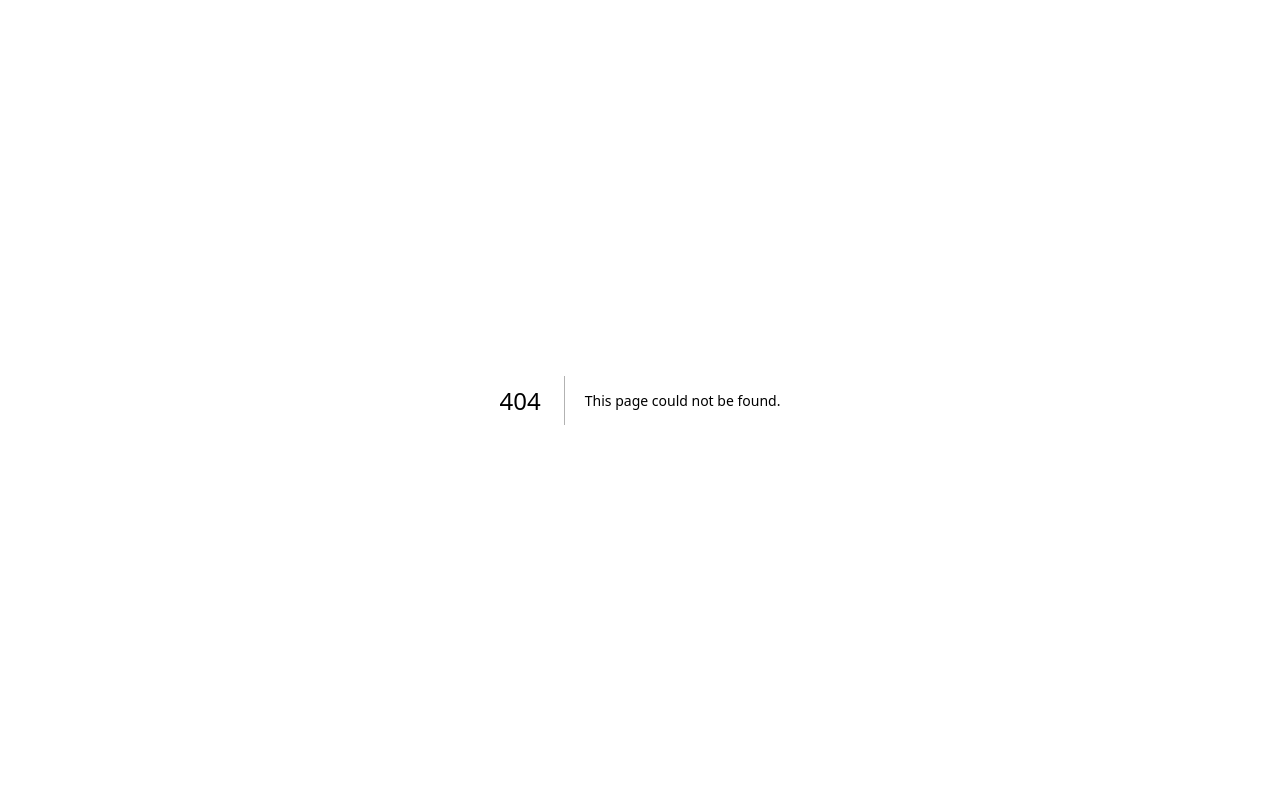
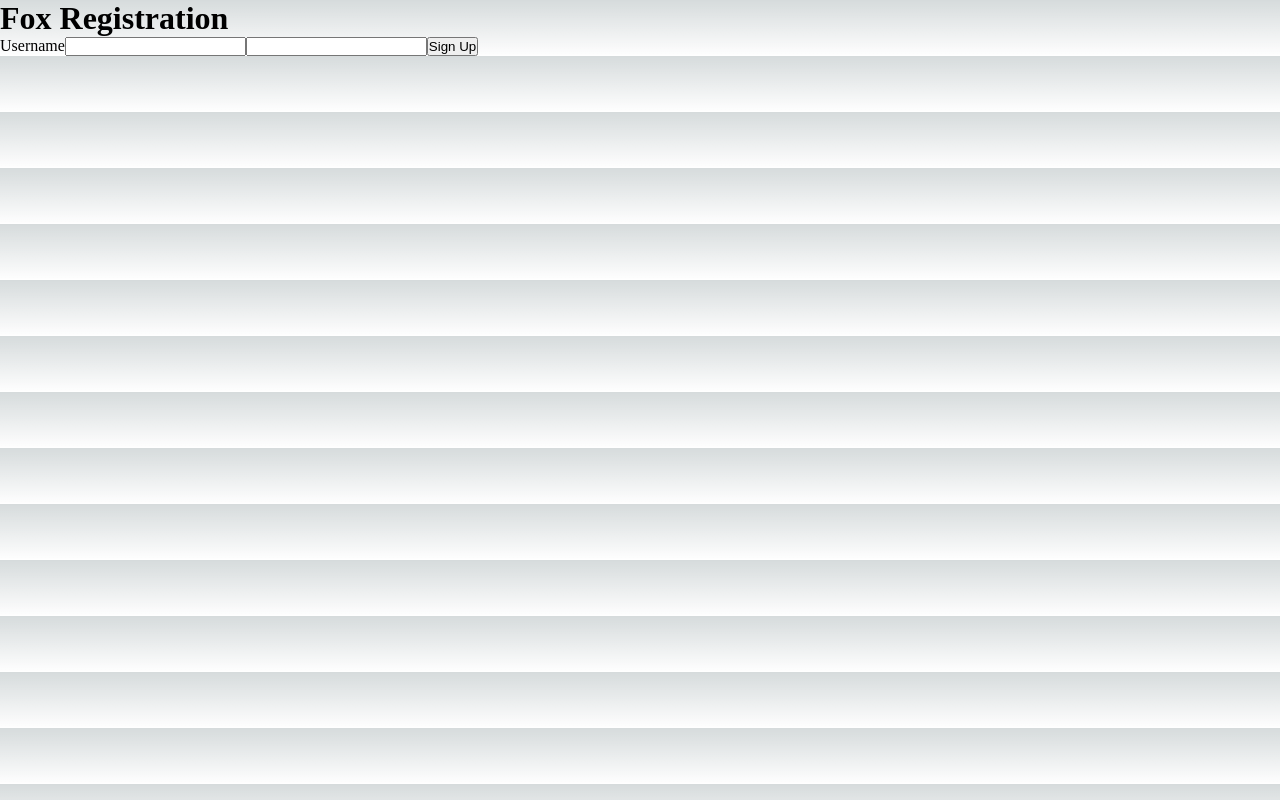
Before and after one commit to zmariann/foxter, a Next.js app in the folder frontend/: page /register in a window 1280 px wide. Before the commit this address had no page. Built offline with nearby package versions, Linux system fonts and the light colour scheme.

Commit message:
register front-end

```diff
--- /dev/null
+++ b/frontend/src/pages/register.tsx
@@ -0,0 +1,94 @@
+import { useState } from "react";
+
+const RegisterPage: React.FC = () => {
+  // States for registration
+  const [username, setusername] = useState("");
+  const [password, setPassword] = useState("");
+
+  // States for checking the errors
+  const [submitted, setSubmitted] = useState(false);
+  const [error, setError] = useState(false);
+
+  // Handle methods:
+  // name
+  const handleName = (event: React.ChangeEvent<HTMLInputElement>) => {
+    setusername(event.target.value);
+    setSubmitted(false);
+  };
+  // password
+  const handlePassword = (event: React.ChangeEvent<HTMLInputElement>) => {
+    setPassword(event.target.value);
+    setSubmitted(false);
+  };
+  // Handling the form submission
+  const handleSubmit = (event: React.SyntheticEvent) => {
+    event.preventDefault();
+    if (username === "" || password === "") {
+      setError(true);
+    } else {
+      setSubmitted(true);
+      setError(false);
+      console.log(username, password);
+    }
+  };
+
+  // Showing success message
+  const successMessage = () => {
+    return (
+      <div
+        className="success"
+        style={{
+          display: submitted ? "" : "none",
+        }}
+      >
+        <h1>User {username} successfully registered!!</h1>
+      </div>
+    );
+  };
+
+  // Showing error message if error is true
+  const errorMessage = () => {
+    return (
+      <div
+        className="error"
+        style={{
+          display: error ? "" : "none",
+        }}
+      >
+        <h1>Please enter all the fields</h1>
+      </div>
+    );
+  };
+
+  return (
+    <div className="form">
+      <div>
+        <h1>Fox Registration</h1>
+      </div>
+      <div className="messages">
+        {errorMessage()}
+        {successMessage()}
+      </div>
+      <form>
+        <label className="label">Username</label>
+        <input
+          value={username}
+          onChange={handleName}
+          className="input"
+          type="text"
+        />
+        <input
+          value={password}
+          onChange={handlePassword}
+          className="input"
+          type="password"
+        />
+        <button onClick={handleSubmit} className="btn" type="submit">
+          Sign Up
+        </button>
+      </form>
+    </div>
+  );
+};
+
+export default RegisterPage;
```
Also changed, not shown: 2 other files (tests, documents, lock files or other folders).
